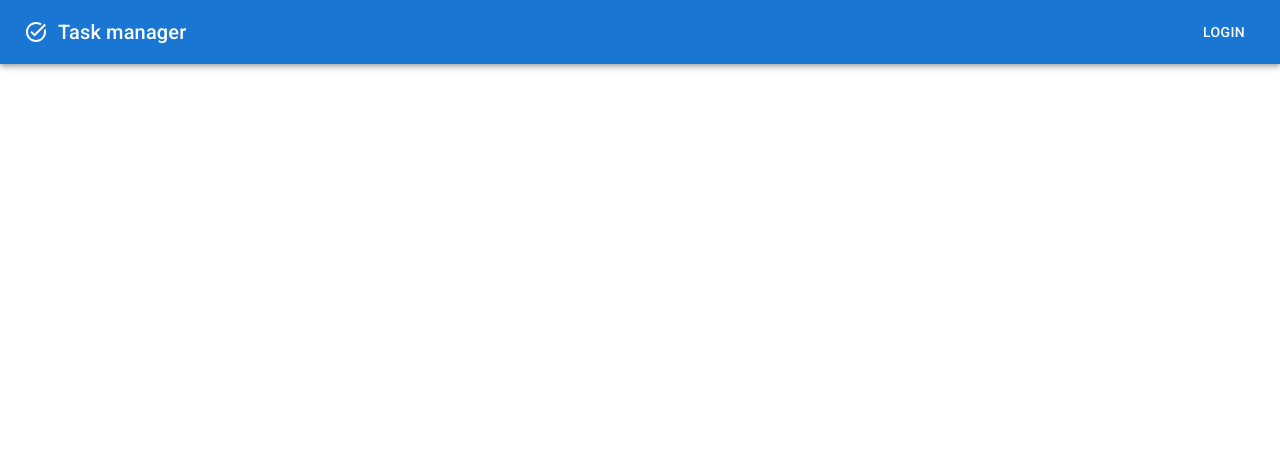
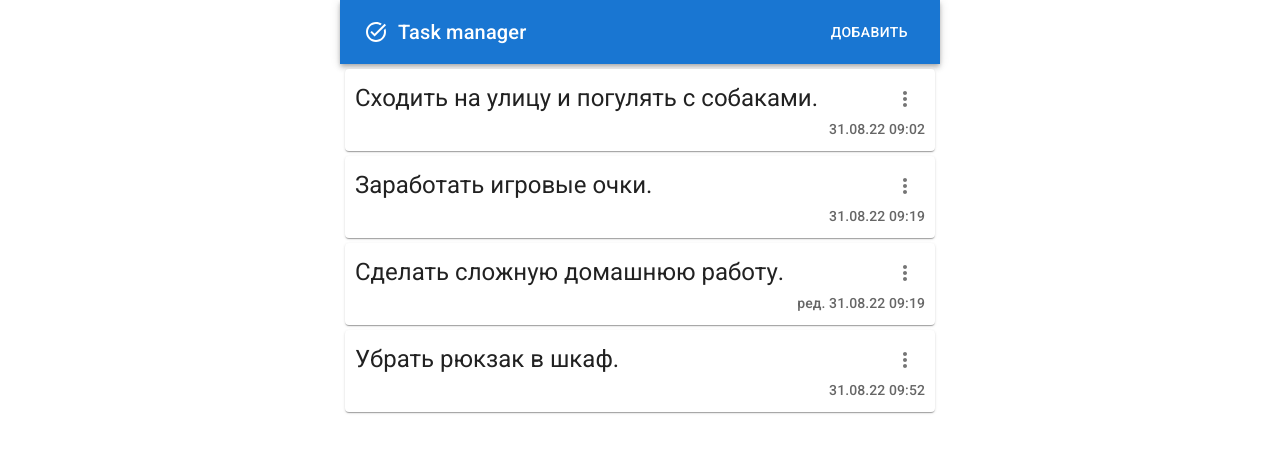
Before and after one commit to mkornevich/TaskManager, a React app: page / in a window 1280 px wide. Shown: the top 452 px of the page. Built offline with nearby package versions, Linux system fonts and the light colour scheme.

Commit message:
sync and add menu to task card

```diff
--- a/package.json
+++ b/package.json
@@ -39,6 +39,7 @@
     "@mui/material": "^5.10.2",
     "@types/react": "^18.0.17",
     "@types/react-dom": "^18.0.6",
+    "date-fns": "^2.29.2",
     "typescript": "^4.7.4"
   }
 }
--- /dev/null
+++ b/src/components/Header.tsx
@@ -0,0 +1,20 @@
+import * as React from 'react';
+import {FC} from 'react';
+import {AppBar, Button, Toolbar, Typography} from '@mui/material';
+import TaskAltIcon from '@mui/icons-material/TaskAlt';
+
+const Header : FC = function () {
+    return (
+        <AppBar position="static">
+            <Toolbar>
+                <TaskAltIcon />
+                <Typography variant="h6" component="div" sx={{ flexGrow: 1, ml: '10px' }}>
+                    Task manager
+                </Typography>
+                <Button color="inherit">Добавить</Button>
+            </Toolbar>
+        </AppBar>
+    );
+}
+
+export default Header;
--- /dev/null
+++ b/src/components/TaskCard.tsx
@@ -0,0 +1,44 @@
+import * as React from 'react';
+import {Stack} from '@mui/system';
+import {IconButton, Menu, MenuItem, Paper, Typography} from '@mui/material';
+import MoreVertIcon from '@mui/icons-material/MoreVert';
+import {ITask} from '../types';
+import {FC} from 'react';
+import {format} from 'date-fns';
+
+interface TaskCardProps {
+    task: ITask;
+    open: boolean;
+    onClickActionButton: (event: React.MouseEvent<HTMLButtonElement>, task: ITask) => void;
+}
+
+const TaskCard: FC<TaskCardProps> = function ({task, onClickActionButton, open}) {
+    const isEdited = task.editedAt != null;
+    const timestamp = isEdited ? task.editedAt : task.createdAt;
+    const dateTimeStr = format(timestamp, 'dd.MM.yy kk:mm');
+
+    return (
+        <Paper sx={{m: '5px', p: '10px'}}>
+            <Stack direction="row" alignItems="flex-start">
+                <Typography variant="h5" sx={{flexGrow: 1, mt: '3px'}}>
+                    {task.text}
+                </Typography>
+                <IconButton
+                    aria-controls={open ? 'task-card-menu' : undefined}
+                    aria-haspopup="true"
+                    aria-expanded={open ? 'true' : undefined}
+                    onClick={(e) => onClickActionButton(e, task)}
+                >
+                    <MoreVertIcon/>
+                </IconButton>
+            </Stack>
+            <Stack direction="row" alignItems="center" justifyContent="flex-end">
+                <Typography variant="subtitle2" color="text.secondary">
+                    {isEdited ? 'ред. ' : ''}{dateTimeStr}
+                </Typography>
+            </Stack>
+        </Paper>
+    );
+};
+
+export default TaskCard;
--- /dev/null
+++ b/src/components/TaskCardList.tsx
@@ -0,0 +1,46 @@
+import * as React from 'react';
+import {FC} from 'react';
+import TaskCard from './TaskCard';
+import {ITask} from '../types';
+import {Box, Menu, MenuItem} from '@mui/material';
+import TaskCardMenu from './TaskCardMenu';
+
+interface TaskCardListProps {
+    tasks: ITask[];
+    onClickMenuItem: (action: string, task: ITask) => void;
+}
+
+const TaskCardList: FC<TaskCardListProps> = function ({tasks, onClickMenuItem}) {
+    const [anchorEl, setAnchorEl] = React.useState<null | HTMLElement>(null);
+    const [currentTask, setCurrentTask] = React.useState<null | ITask>(null);
+    const open = Boolean(anchorEl);
+
+    const handleClickActionButton = (event: React.MouseEvent<HTMLButtonElement>, task: ITask) => {
+        setCurrentTask(task);
+        setAnchorEl(event.currentTarget);
+    };
+
+    const handleClickMenuItem = function(action: string, task: ITask) {
+        handleClose();
+        onClickMenuItem(action, task);
+    }
+
+    const handleClose = () => {
+        setAnchorEl(null);
+    };
+
+    return (
+        <Box>
+            {tasks.map((task) => <TaskCard open={open} onClickActionButton={handleClickActionButton} key={task.createdAt} task={task} />)}
+            <TaskCardMenu
+                onClickMenuItem={handleClickMenuItem}
+                currentTask={currentTask}
+                onClose={handleClose}
+                anchorEl={anchorEl}
+                open={open}
+            />
+        </Box>
+    );
+}
+
+export default TaskCardList;
--- /dev/null
+++ b/src/components/TaskCardMenu.tsx
@@ -0,0 +1,28 @@
+import * as React from 'react';
+import {FC} from 'react';
+import {Menu, MenuItem} from '@mui/material';
+import {ITask} from '../types';
+
+interface TaskCardMenuProps {
+    open: boolean;
+    anchorEl: null | HTMLElement;
+    onClose: () => void;
+    currentTask: null | ITask;
+    onClickMenuItem: (action: string, task: ITask) => void;
+}
+
+const TaskCardMenu: FC<TaskCardMenuProps> = function ({open, anchorEl, onClose, currentTask, onClickMenuItem}) {
+    return (
+        <Menu
+            id="task-card-menu"
+            anchorEl={anchorEl}
+            open={open}
+            onClose={onClose}
+        >
+            <MenuItem onClick={() => onClickMenuItem('edit', currentTask)}>Редактировать</MenuItem>
+            <MenuItem onClick={() => onClickMenuItem('remove', currentTask)}>Удалить</MenuItem>
+        </Menu>
+    );
+}
+
+export default TaskCardMenu;
--- /dev/null
+++ b/src/components/TaskEditDialog.tsx
@@ -0,0 +1,27 @@
+import * as React from 'react';
+import {FC} from 'react';
+import {Button, Dialog, DialogActions, DialogContent, DialogContentText, DialogTitle, TextField} from '@mui/material';
+
+const TaskEditDialog: FC = function () {
+    return (
+        <Dialog open={false}>
+            <DialogTitle>Создание новой задачи</DialogTitle>
+            <DialogContent>
+                <TextField
+                    autoFocus
+                    margin="dense"
+                    label="Задача"
+                    fullWidth
+                    multiline
+                    variant="outlined"
+                />
+            </DialogContent>
+            <DialogActions>
+                <Button>Отмена</Button>
+                <Button>Создать</Button>
+            </DialogActions>
+        </Dialog>
+    );
+};
+
+export default TaskEditDialog;
--- a/src/components/app.tsx
+++ b/src/components/app.tsx
@@ -1,22 +1,34 @@
-import { AppBar, Box, Button, IconButton, Toolbar, Typography } from '@mui/material';
+import { AppBar, Box, Button, Card, CardContent, Checkbox, Container, IconButton, Paper, Toolbar, Typography } from '@mui/material';
 import TaskAltIcon from '@mui/icons-material/TaskAlt';
+import MoreVertIcon from '@mui/icons-material/MoreVert';
 import * as React from 'react';
+import { Stack } from '@mui/system';
+import { ITask } from '../types';
+import TaskCard from './TaskCard';
+import Header from './Header';
+import TaskCardList from './TaskCardList';
+import TaskEditDialog from './TaskEditDialog';
 
 function App() {
+    const [tasks, setTasks] = React.useState<ITask[]>([
+        {text: "Сходить на улицу и погулять с собаками.", createdAt: Date.now()},
+        {text: "Заработать игровые очки.", createdAt: Date.now() + 1000000},
+        {text: "Сделать сложную домашнюю работу.", createdAt: Date.now() + 25, editedAt: Date.now() + 1000000},
+        {text: "Убрать рюкзак в шкаф.", createdAt: Date.now() + 3000000},
+    ])
+
+    const handleClickMenuItem = function(action: string, currentTask: ITask) {
+        if (action === 'remove') {
+            setTasks(tasks.filter((task) => task.createdAt !== currentTask.createdAt));
+        }
+    }
+
     return (
-        <Box sx={{ flexGrow: 1 }}>
-            <AppBar position="static">
-                <Toolbar>
-
-                    <TaskAltIcon />
-
-                    <Typography variant="h6" component="div" sx={{ flexGrow: 1, ml: '10px' }}>
-                        Task manager
-                    </Typography>
-                    <Button color="inherit">Login</Button>
-                </Toolbar>
-            </AppBar>
-        </Box>
+        <Container maxWidth="sm" disableGutters={true}>
+            <Header />
+            <TaskCardList onClickMenuItem={handleClickMenuItem} tasks={tasks} />
+            <TaskEditDialog />
+        </Container>
     );
 }
 export default App;
--- /dev/null
+++ b/src/types.ts
@@ -0,0 +1,5 @@
+export interface ITask {
+    text: string,
+    createdAt: number,
+    editedAt?: number,
+}
```
Also changed, not shown: todo.txt, 2 other files (tests, documents, lock files or other folders).
